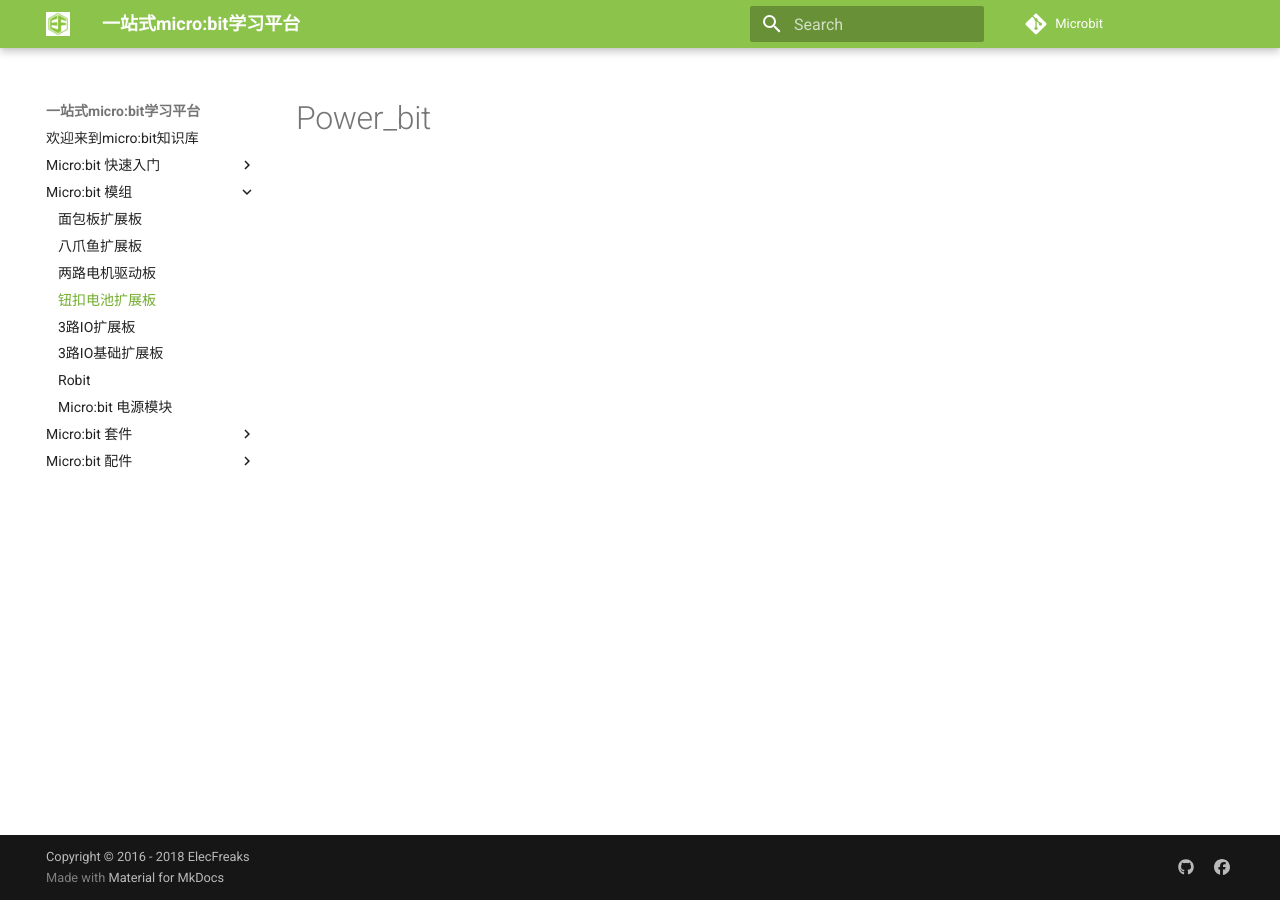
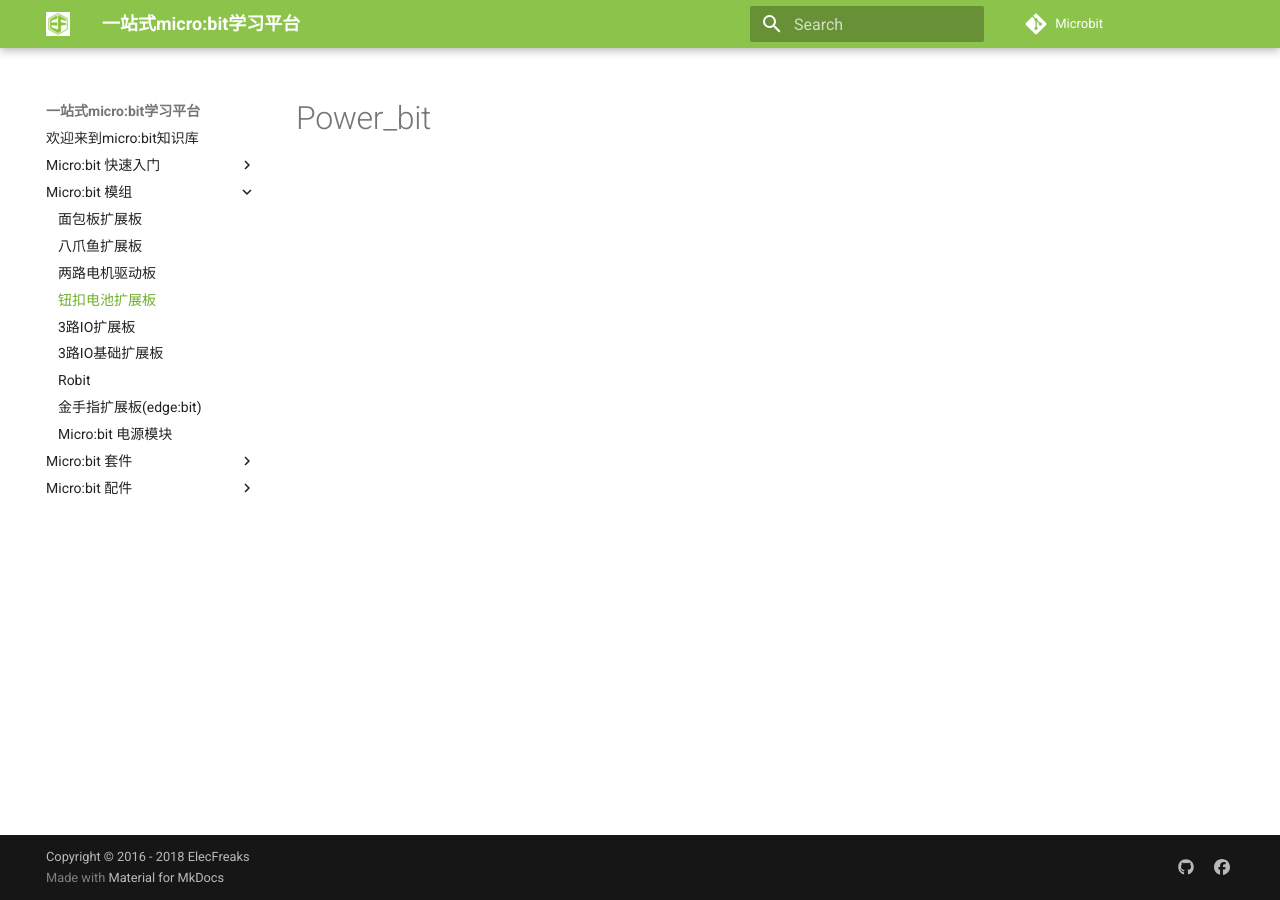
Before and after one commit to zorazeng/learn-cn, an MkDocs documentation site: the page built from docs/Power_bit_CN.md, in a window 1280 px wide. Built offline with MkDocs 1.6.1 and Material for MkDocs 9.7.7, drawn with Linux system fonts in a browser that asks for light colours; comment, search, counter and statistics services are not loaded; old or Windows-style settings are respelled for this version of MkDocs.

Commit message:
Update mkdocs.yml

```diff
--- a/mkdocs.yml
+++ b/mkdocs.yml
@@ -103,6 +103,7 @@ pages:
     - 3路IO扩展板: Ring_bit_CN.md
     - 3路IO基础扩展板: Basic_bit_CN.md
     - Robit: Robit_CN.md
+    - 金手指扩展板(edge:bit): edge_bit_CN.md
     - Micro:bit 电源模块: Micro_bit_Power_Supply_Module_3.3V_2A_CN.md
 
   - Micro:bit 套件:
```
